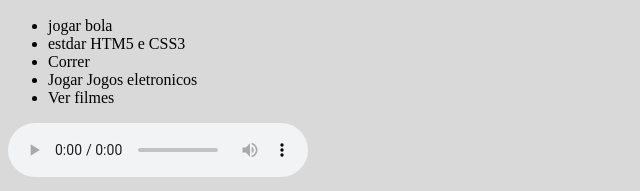
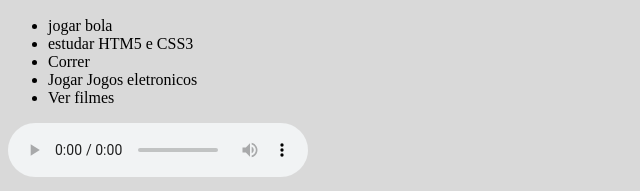
Before and after one commit to dannx23/meuperfil, a plain HTML site: page index.html in a window 1280 px wide. Shown: the part 606-797 px from the top of the page, 0-640 px from the left. Drawn offline with Linux system fonts and the light colour scheme.

Commit message:
Update index.html

```diff
--- a/index.html
+++ b/index.html
@@ -18,7 +18,7 @@
        <h2>Meus Hobbies</h2>
        <ul>
             <li>jogar bola</li>
-            <li>estdar HTM5 e CSS3</li>
+            <li>estudar HTM5 e CSS3</li>
             <li>Correr</li>
             <li>Jogar Jogos eletronicos</li>
             <li>Ver filmes</li>
```
